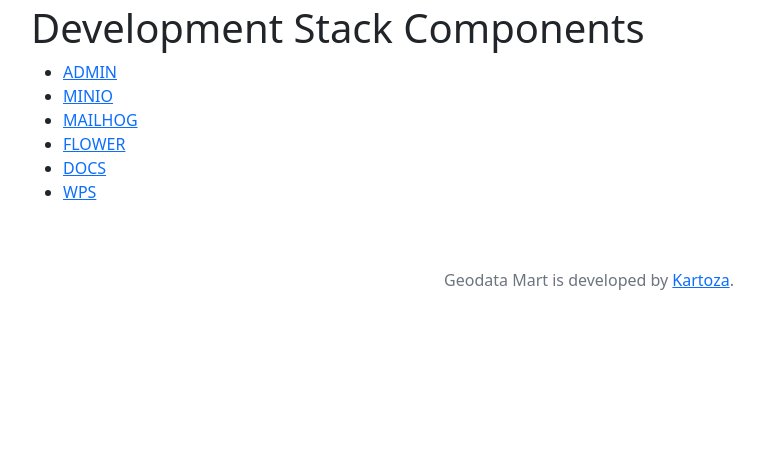
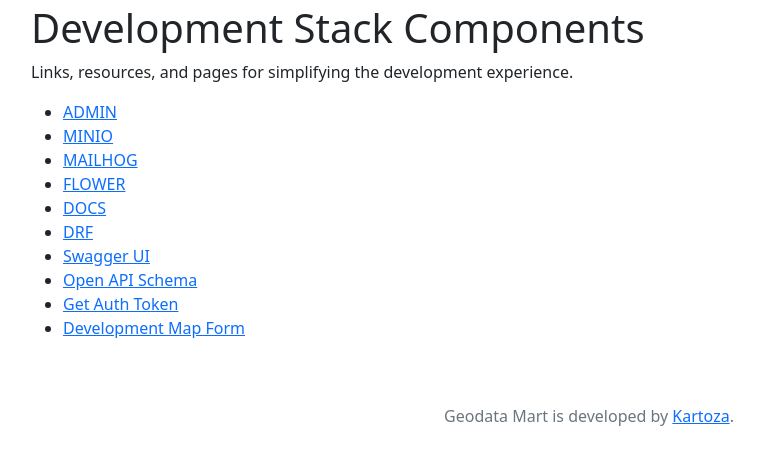
Before and after one commit to kartoza/geodata-mart, a Django app: page /devapp/ in a window 1280 px wide. Shown: the part 74-539 px from the top of the page, without its empty margins (51-815 px from the left). Run offline with Django 3.2, Linux system fonts and the light colour scheme; style sheets or scripts are compiled from the project's sources; parts of the project's set-up code (start-up, migrations or seed data) failed here and were passed over; some libraries are stand-ins or nearby versions.

Commit message:
additional devapp links

```diff
--- a/geodata_mart/devapp/templates/links.html
+++ b/geodata_mart/devapp/templates/links.html
@@ -1,6 +1,9 @@
 {% extends "base.html" %}
 {% block content %}
 <h1>Development Stack Components</h1>
+<p>
+  Links, resources, and pages for simplifying the development experience.
+</p>
 <ul>
   <li>
     <a href="/admin/">ADMIN</a>
@@ -18,7 +21,19 @@
     <a href="http://127.0.0.1:9004">DOCS</a>
   </li>
   <li>
-    <a href="http://127.0.0.1:9005">WPS</a>
+    <a href="/api/">DRF</a>
+  </li>
+  <li>
+    <a href="/api/docs/">Swagger UI</a>
+  </li>
+  <li>
+    <a href="/api/schema/">Open API Schema</a>
+  </li>
+  <li>
+    <a href="/auth-token/">Get Auth Token</a>
+  </li>
+  <li>
+    <a href="{% url 'devapp:map' %}">Development Map Form</a>
   </li>
 </ul>
 {% endblock content %}
```
